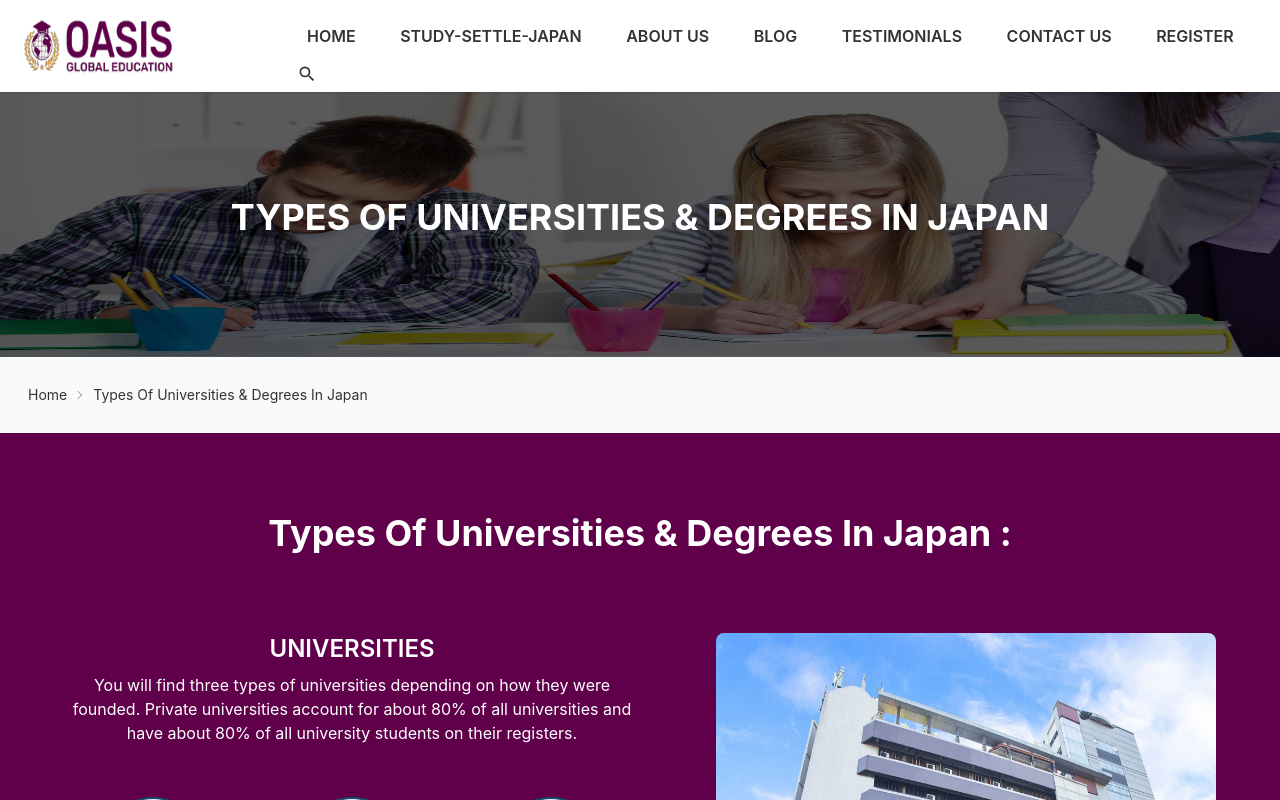
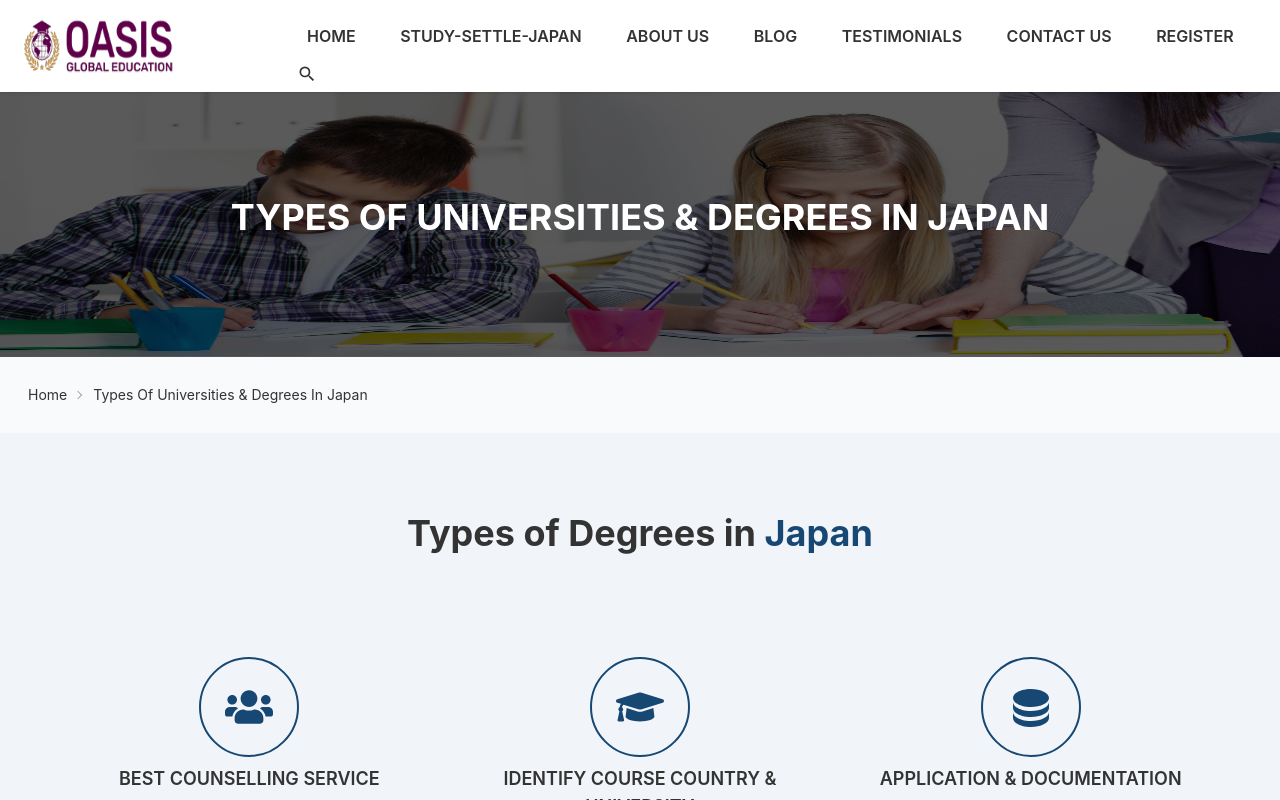
Before and after one commit to md-moniruzzaman01/oasis-education, a Next.js app: page /study-settle-japan/types-of-universities-degrees-in-japan in a window 1280 px wide. Built offline with nearby package versions, Linux system fonts and the light colour scheme.

Commit message:
with out info section of type of university degrees

```diff
--- a/src/components/Types Of Universities Degrees In Japan/index.js
+++ b/src/components/Types Of Universities Degrees In Japan/index.js
@@ -2,14 +2,14 @@ import React from 'react';
 import Breadcrumbs from '../shared/Breadcrumbs';
 import HeaderOfPage from '../shared/HeaderOfPage';
 import slide1 from '../../image/slide1.2.jpg'
-import InfoPart from './components/info section';
+// import InfoPart from './components/info section';
 import DegreesSection from './components/degrees';
 const TypesOfUniversitiesDegreesInJapanPage = () => {
     return (
         <div>
             <HeaderOfPage img={slide1}><h1>TYPES OF UNIVERSITIES & DEGREES IN JAPAN</h1></HeaderOfPage>
            <Breadcrumbs pageName='Types Of Universities & Degrees In Japan'/>
-           <InfoPart/>
+           {/* <InfoPart/> */}
            <DegreesSection/>
         </div>
     );
```
